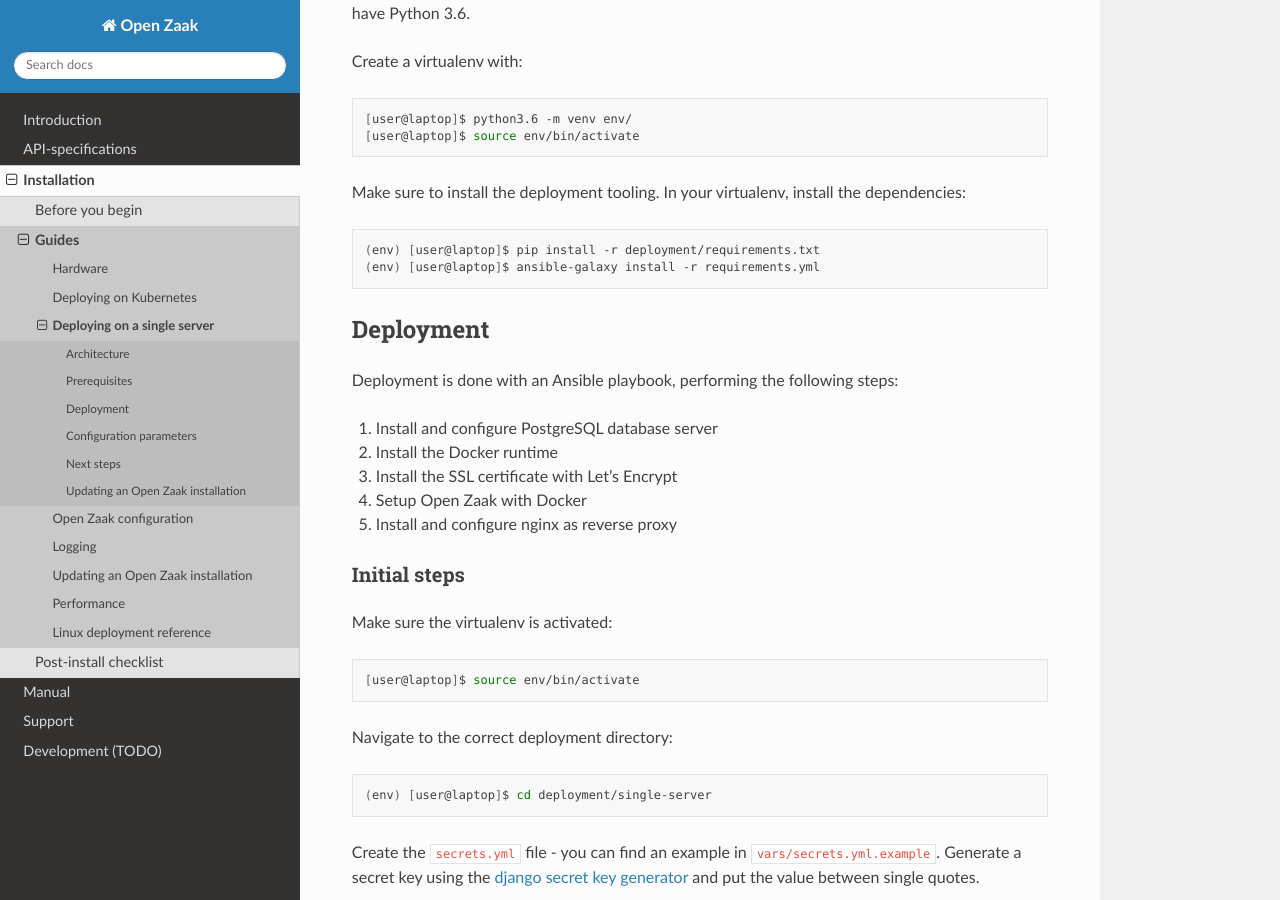
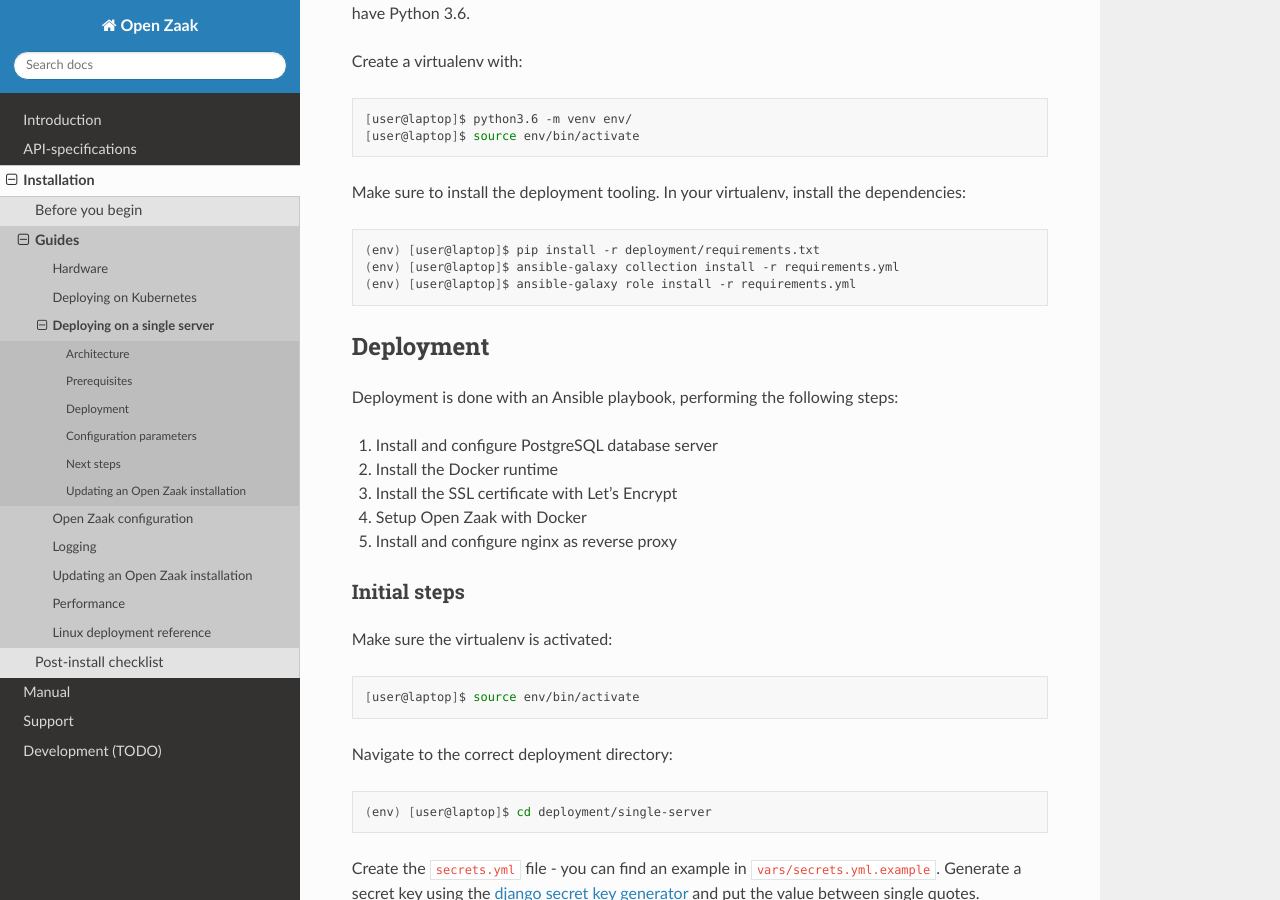
Before and after one commit to open-zaak/open-zaak, a Sphinx documentation site: the page built from docs/installation/deployment/single_server.rst, in a window 1280 px wide and 900 px high, scrolled down 1046 px. Built offline with Sphinx 7.4.7 and the Read the Docs theme 2.0.0, drawn with Linux system fonts in a browser that asks for light colours; pages that are not in the unit, such as notebooks, are missing from menus.

Commit message:
:heavy_plus_sign: Add open zaak collection to deps & update docs

```diff
--- a/docs/installation/deployment/kubernetes.rst
+++ b/docs/installation/deployment/kubernetes.rst
@@ -234,6 +234,7 @@
 .. code-block:: shell
 
     (env) [user@host]$ pip install -r requirements.txt
+    (env) [user@host]$ ansible-galaxy collection install -r requirements.yml
 
 Roughly said, this installs Ansible and the modules to talk to the PostgreSQL
 database and Kubernetes API.
--- a/docs/installation/deployment/single_server.rst
+++ b/docs/installation/deployment/single_server.rst
@@ -68,7 +68,8 @@
 .. code-block:: shell
 
     (env) [user@laptop]$ pip install -r deployment/requirements.txt
-    (env) [user@laptop]$ ansible-galaxy install -r requirements.yml
+    (env) [user@laptop]$ ansible-galaxy collection install -r requirements.yml
+    (env) [user@laptop]$ ansible-galaxy role install -r requirements.yml
 
 Deployment
 ==========
```
Also changed, not shown: 2 other files.
